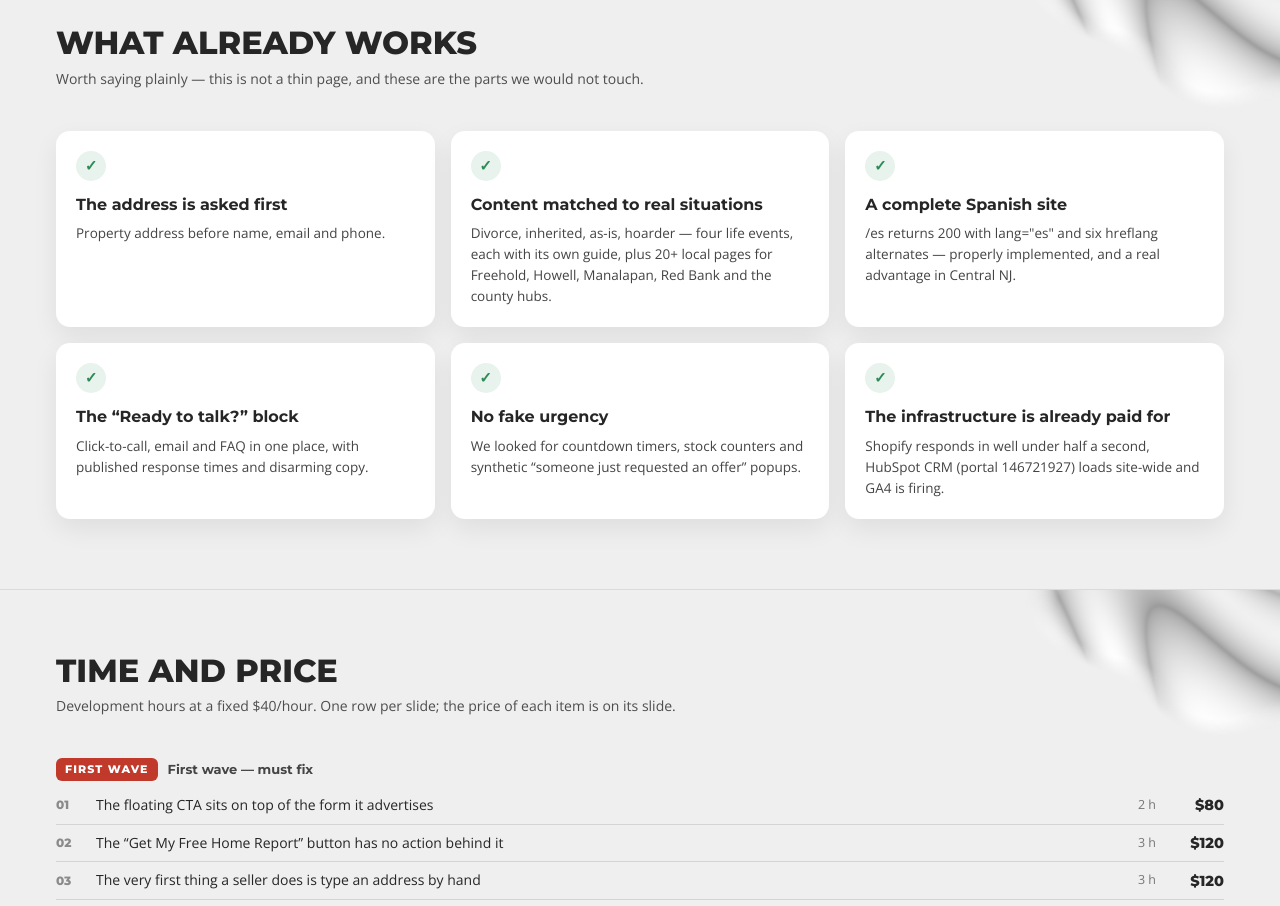
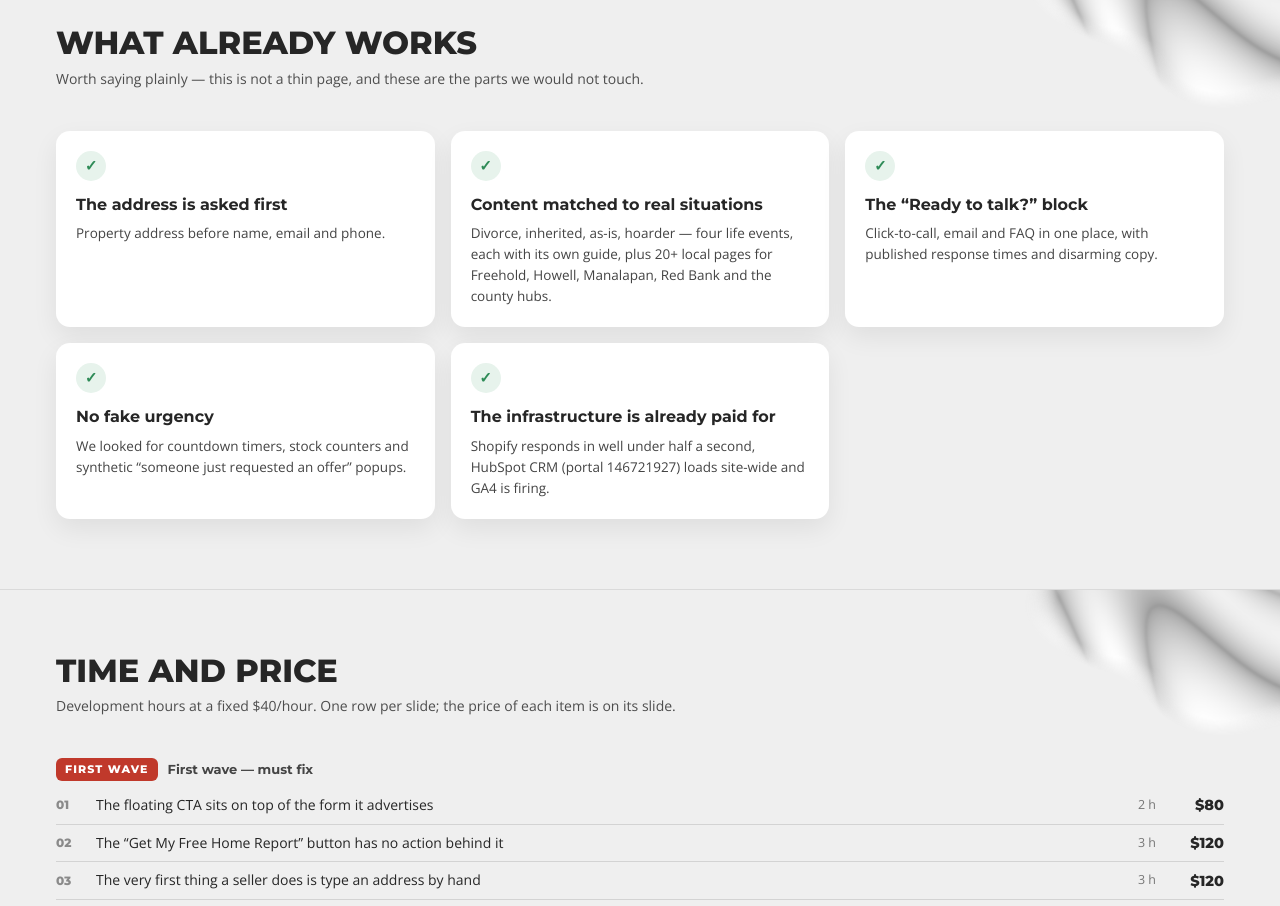
Before and after one commit to anyaserputko-dev/doorifi-audit, a plain HTML site: page index.html in a window 1280 px wide. Shown: the part 7080-7986 px from the top of the page. Drawn offline with nearby package versions, Linux system fonts and the light colour scheme.

Commit message:
Remove 'A complete Spanish site' strength: /es is mostly English and carries Opendoor copy (checked 01.10)
Co-Authored-By: Claude Opus 5.5 <noreply@anthropic.com>

```diff
--- a/index.html
+++ b/index.html
@@ -1369,7 +1369,6 @@ a.irow:hover b{text-decoration:underline}
   <div class="good">
     <div class="gcard"><div class="ck">✓</div><h3>The address is asked first</h3><p>Property address before name, email and phone.</p></div>
     <div class="gcard"><div class="ck">✓</div><h3>Content matched to real situations</h3><p>Divorce, inherited, as-is, hoarder — four life events, each with its own guide, plus 20+ local pages for Freehold, Howell, Manalapan, Red Bank and the county hubs.</p></div>
-    <div class="gcard"><div class="ck">✓</div><h3>A complete Spanish site</h3><p>/es returns 200 with lang="es" and six hreflang alternates — properly implemented, and a real advantage in Central NJ.</p></div>
     <div class="gcard"><div class="ck">✓</div><h3>The “Ready to talk?” block</h3><p>Click-to-call, email and FAQ in one place, with published response times and disarming copy.</p></div>
     <div class="gcard"><div class="ck">✓</div><h3>No fake urgency</h3><p>We looked for countdown timers, stock counters and synthetic “someone just requested an offer” popups.</p></div>
     <div class="gcard"><div class="ck">✓</div><h3>The infrastructure is already paid for</h3><p>Shopify responds in well under half a second, HubSpot CRM (portal 146721927) loads site-wide and GA4 is firing.</p></div>
```
